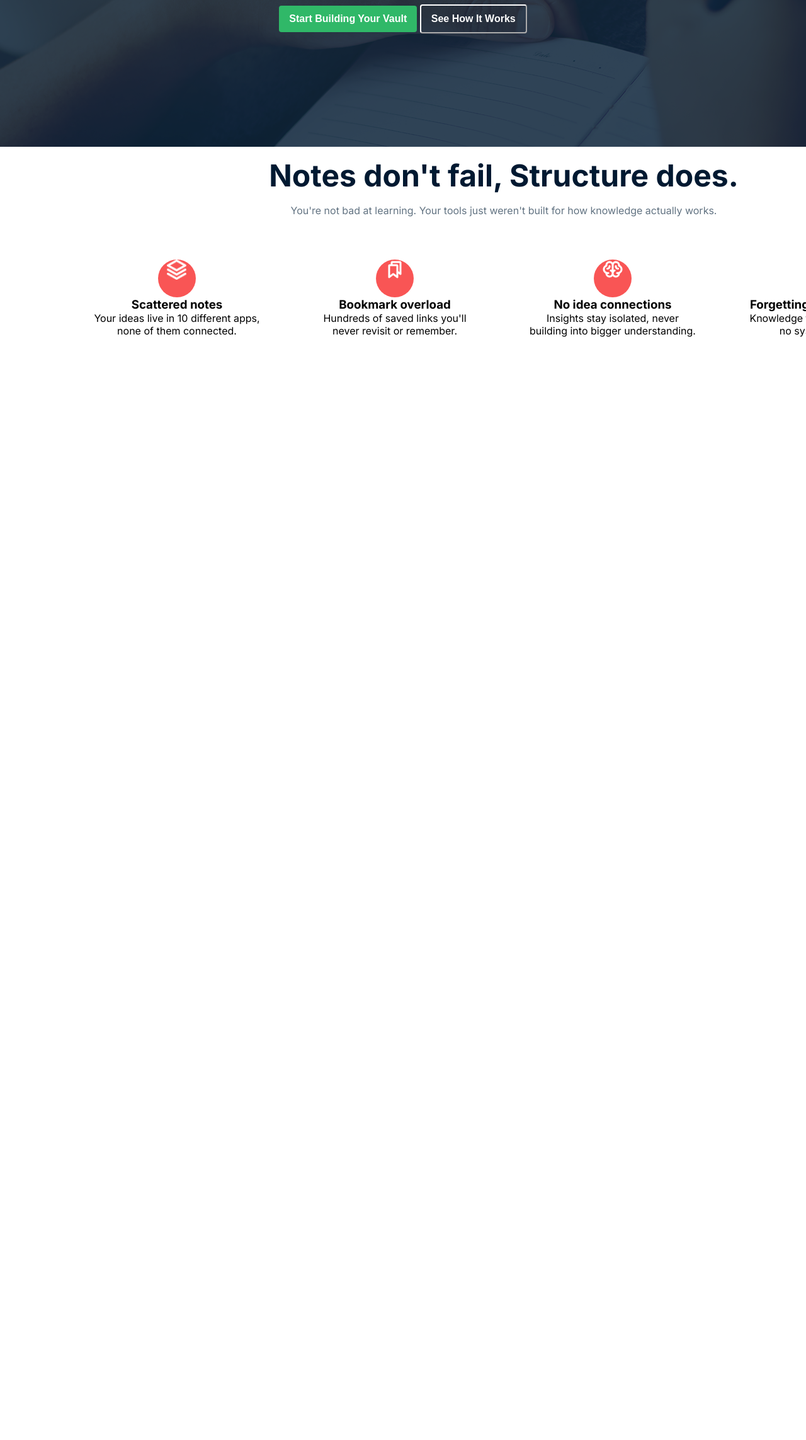
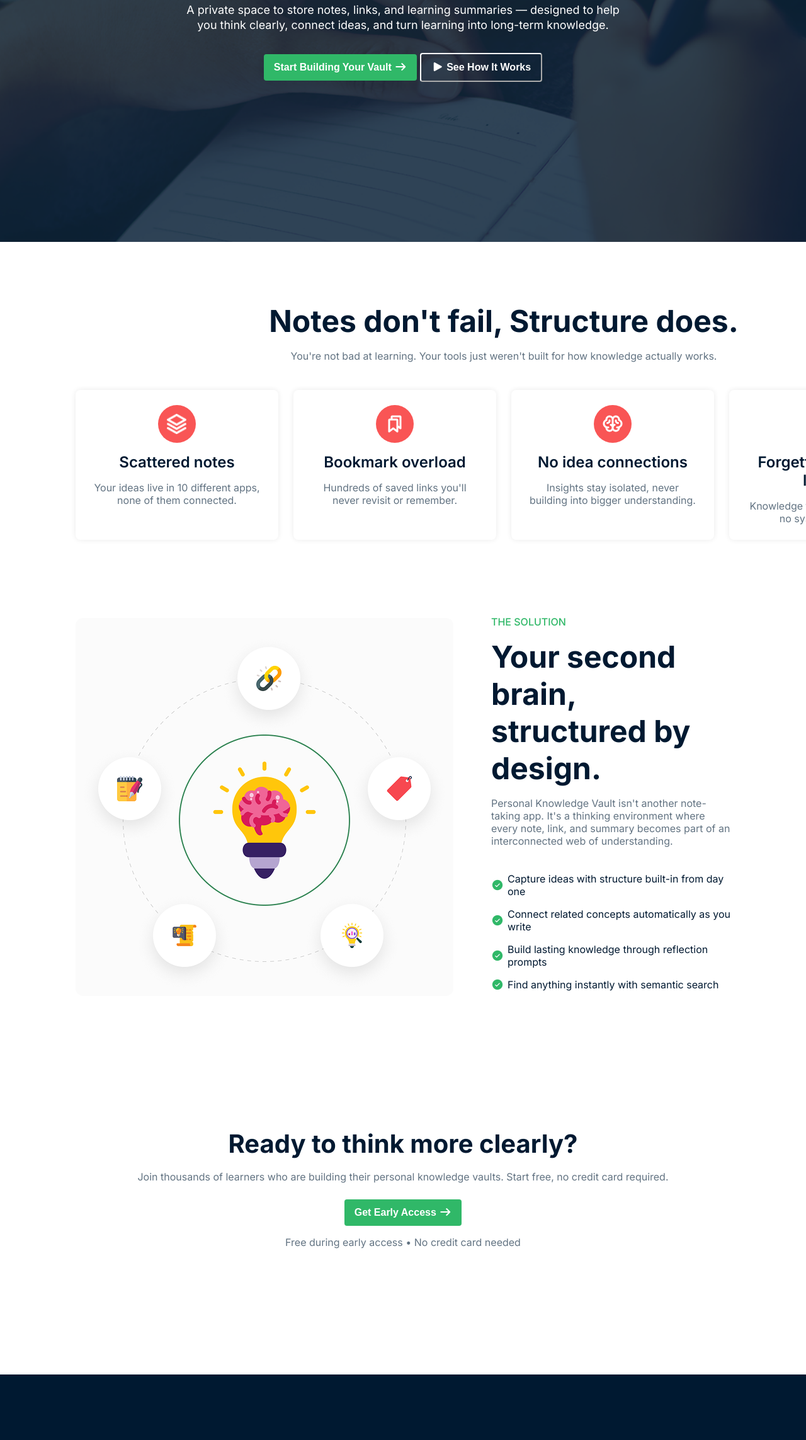
Before and after one commit to shonjimim/Assignment1, a plain HTML site: page index.html in a window 1280 px wide. Shown: the part 514-2800 px from the top of the page at 63% size. Before the commit the page ends 1193 px from the top, so only its background shows below. Drawn offline with Linux system fonts and the light colour scheme.

Commit message:
everything done

```diff
--- a/index.html
+++ b/index.html
@@ -8,6 +8,8 @@
 <link rel="preconnect" href="https://fonts.googleapis.com">
 <link rel="preconnect" href="https://fonts.gstatic.com" crossorigin>
 <link href="https://fonts.googleapis.com/css2?family=Inter:ital,opsz,wght@0,14..32,100..900;1,14..32,100..900&display=swap" rel="stylesheet">
+
+<link rel="stylesheet" href="https://cdnjs.cloudflare.com/ajax/libs/font-awesome/7.0.1/css/all.min.css" integrity="sha512-2SwdPD6INVrV/lHTZbO2nodKhrnDdJK9/kg2XD1r9uGqPo1cUbujc+IYdlYdEErWNu69gVcYgdxlmVmzTWnetw==" crossorigin="anonymous" referrerpolicy="no-referrer" />
 
 <link rel="stylesheet" href="/styles/assignment.css">
 
@@ -34,16 +36,18 @@
 <section class="banner">
 
 <div class="banner-content">
-    <button class="btn-early">Early Access Now Open</button>
-<h1>Structured thinking,<br><span class="color-green">not just note-taking.<span ></span></h1>
+    <button class="btn-early"><img src="/assets/logo.png">Early Access Now Open</button>
+<h1>Structured thinking,<span class="color-green"> not just note-taking.<span ></span></h1>
 <p>A private space to store notes, links, and learning summaries — designed to help you think clearly, connect ideas, and turn learning into long-term knowledge.</p>
 <div>
-    <button class="btn">Start Building Your Vault</button>
-    <button class="btn-see">See How It Works</button>
+    <button class="btn">Start Building Your Vault <i class="fa-solid fa-arrow-right"></i></button>
+    <button class="btn-see"><i class="fa-solid fa-play"></i> See How It Works</button>
 </div>
 </div>
 
 </section>
+
+</header>
 
 <section id="about">
     <div class="about-container">
@@ -80,7 +84,63 @@
     </div>
 </section>
 
-</header>
+<section id="solution">
+    <div class="solution-container">
+        <div class="solution-section-img">
+            <img src="/assets/knowledge.png">
+        </div>
+        <div class="solution-info">
+            <p class="solution-p1">THE SOLUTION</p>
+            <h3>Your second brain, structured by design.</h3>
+            <p class="solution-p2">Personal Knowledge Vault isn't another note-taking app. It's a thinking environment where every note, link, and summary becomes part of an interconnected web of understanding.</p>
+            <div class="solution-list">
+                <div class="solution-item">
+                    <img src="/assets/CheckCircle.png">
+                    <p class="soluion-p3">Capture ideas with structure built-in from day one</p></div>
+                <div class="solution-item">
+                <img src="/assets/CheckCircle.png">
+                <p class="soluion-p4">Connect related concepts automatically as you write</p></div>
+                <div class="solution-item">
+                <img src="/assets/CheckCircle.png">
+                <p class="soluion-p5">Build lasting knowledge through reflection prompts</p></div>
+                <div class="solution-item">
+                <img src="/assets/CheckCircle.png">
+                <p class="soluion-p6">Find anything instantly with semantic search</p></div>
+        </div>
+    </div>
+    </div>
+</section>
+
+<section id="think">
+    <div class="think-container">
+        <div class="think-heading">
+            <h3>Ready to think more clearly?</h3>
+            <p class="p1">Join thousands of learners who are building their personal knowledge vaults. Start free, no credit card required.</p>
+            <button class="btn">Get Early Access <i class="fa-solid fa-arrow-right"></i></button>
+            <p class="p2">Free during early access • No credit card needed</p>
+        </div>
+    </div>
+</section>
+
+<footer>
+    <section class="footer-container">
+        <div class="footer-top">
+        <div class="footer-logo"><img src="/assets/logo-footer.png"></div>
+        <div class="social"><p>Social Links</p>
+            <div class="icons">
+                <a href=""><img src="/assets/x.png"></a>
+                <a href=""><img src="/assets/linkedin.png"></a>
+                <a href=""><img src="/assets/facebook.png"></a>
+            </div>
+        </div>
+        </div>
+
+    <div class="footer-divider"></div>
+            <p class="footer-copy">© 2026 Personal Knowledge Vault. All rights reserved.</p>
+
+    </section>
+
+</footer>
 
 </body>
 </html>
--- a/styles/assignment.css
+++ b/styles/assignment.css
@@ -24,12 +24,12 @@
 
 
 nav{
-    width: 100%;
+
     max-width: 1600px;
     margin: 0 auto;
     display: flex;
     justify-content: space-between;
-    padding: 16px 120px 16px 120px;
+    padding: 16px 120px;
     align-items: center;
     gap: 24px;
 }
@@ -56,15 +56,15 @@
 
 .banner {
      background-image: url(/assets/hero-bg.png);
-     max-width: 100%;
-     height: auto;
+     background-size: cover;
+  background-position: center;
+  background-repeat: no-repeat;
+  padding: 70px 120px 134px 120px;
 
 }
 
 .banner-content{
-    padding: 115px 120px 180px 120px;
-    max-width: 1360px;
-    margin: 0 auto;
+    padding: 120px 40px;
     text-align: center;
 }
 
@@ -74,6 +74,9 @@
 line-height: 84px;
 color: #FFFFFF;
 margin-bottom: 16px;
+max-width: 750px;
+  margin-left: auto;
+  margin-right: auto;
 }
 
 .color-green{
@@ -114,7 +117,7 @@
 }
 
 #about{
-    padding: 0 120px 120px 120px;
+    padding: 0 120px 0px 120px;
 }
 
 .about-container{
@@ -133,6 +136,7 @@
 
 .section-heading h2{
     font-size: 48px;
+    padding-top: 80px;
     font-weight: bold;
     color: #001931;
     margin: 16px;
@@ -143,6 +147,7 @@
     font-size: 16px;
     line-height: 20px;
     color: #627382;
+    margin-bottom: 44px;
 }
 
 .about-info{
@@ -154,19 +159,188 @@
 .info-card {
 padding: 24px;
 max-width: 322px;
+box-shadow: 0 0 8px 0 #00000016;
+border-radius: 8px;
 }
 
 .logo-bg{
     background-color: #f95555;
-    border-radius: 100%;
+    border-radius: 50%;
     width: 60px;
     height: 60px;
     margin: 0 auto;
-
+margin-bottom: 16px;
+display: flex;
+  align-items: center;
+  justify-content: center;
 }
 
 .info-card img{
     width: 32px;
     height: 32px;
+}
+
+.info-card h3{
+    font-size: 24px;
+    font-weight: 600;
+    color: #001931;
+    margin-bottom: 16px;
+}
+
+.info-card p{
+font-size: 16px;
+line-height: 20px;
+color: #627382;
+}
+
+#solution{
+    padding: 120px;
+}
+
+.solution-container{
+     max-width: 1360px;
+  margin: 0 auto;
+  display: flex;
+  gap: 60px;
+  align-items: center;
+}
+
+.solution-info{
+    max-width: 520px;
+}
+
+.solution-p1{
+    font-size: 16px;
+    line-height: 20px;
+    font-weight: 500;
+    color: #30B868;
+    margin-bottom: 16px;
+}
+
+.solution-info h3{
+    font-size: 48px;
+    font-weight: bold;
+    color: #001931;
+    margin-bottom: 16px;
+}
+
+.solution-p2{
+    font-size: 16px;
+    line-height: 20px;
+    color: #627382;
+    margin-bottom: 40px;
+}
+
+.solution-list {
+  display: flex;
+  flex-direction: column;
+}
+
+.solution-item {
+  display: flex;
+  align-items: center;
+  margin-bottom: 16px;
+  gap: 6px;
+}
+
+.solution-item p {
+  margin: 0;
+  line-height: 20px;
+  font-size: 16px;
+  color: #001931;
+}
+
+.solution-item img {
+  width: 20px;
+  height: 20px;
+}
+
+#think {
+    padding: 2px 120px 120px 120px;
+
+}
+
+.think-container{
+    max-width: 1360px;
     margin: 0 auto;
+    padding: 80px 40px;
+    text-align: center;
 }
+
+.think-heading{
+    max-width: 1280px;
+}
+
+.think-heading h3{
+    font-size: 40px;
+    font-weight: bold;
+    color: #001931;
+    margin-bottom: 16px;
+}
+
+.p1{
+    font-size: 16px;
+    line-height: 24px;
+    color: #627382;
+    margin-bottom: 24px;
+}
+
+.p2{
+    font-size: 16px;
+    line-height: 20px;
+    color: #627382;
+    margin-top: 16px;
+}
+
+footer{
+    background-color: #001931;
+    padding: 120px 120px 30px 120px;
+}
+
+.footer-container{
+    max-width: 1360px;
+    margin: 0 auto;
+    display: flex;
+    flex-direction: column;
+    gap: 80px;
+}
+
+.footer-top {
+    display: flex;
+    justify-content: space-between;
+}
+
+.footer-logo{
+    max-width: 350px;
+}
+
+.social{
+    max-width: 220px;
+}
+
+.social p{
+    font-size: 20px;
+    font-weight: 500;
+    line-height: 28px;
+    color: #FFFFFF;
+    margin: 0 107px 16px 0;
+}
+
+.icons {
+    margin-right: 128px;
+    gap: 16px;
+    display: flex;
+}
+
+.footer-divider{
+    max-width: 1360px;
+    height: 1px;
+    color: #E5E7EB;
+}
+
+.footer-copy {
+  text-align: center;
+  font-size: 16px;
+  line-height: 24px;
+  color: #FAFAFA;
+}
```
Also changed, not shown: assets/facebook.png (added), assets/linkedin.png (added), assets/logo.png (added), assets/x.png (added).
